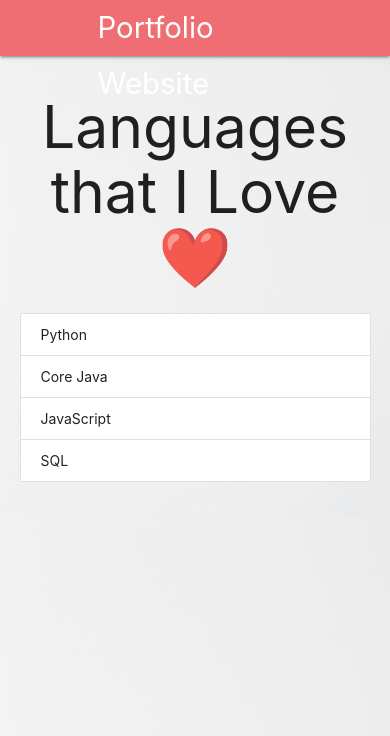
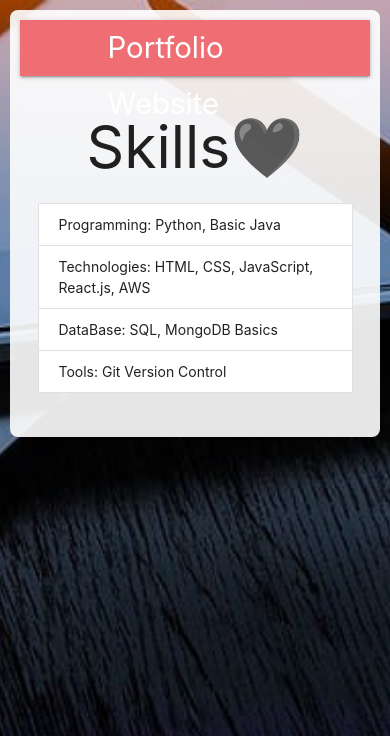
Before and after one commit to kamma-mounika/Portfolio-Website, a Django app: page /languages/ in a window 390 px wide. Shown: the top 736 px of the page. Run offline with Django 5.2, Linux system fonts and the light colour scheme.

Commit message:
Updated mobile layout and top margin

```diff
--- a/templates/main/base.html
+++ b/templates/main/base.html
@@ -2,15 +2,47 @@
 <!DOCTYPE html>
 <html lang="en">
 <head>
-    <meta charset="UTF-8">
+    <meta charset="UTF-8" />
+    <meta name="viewport" content="width=device-width, initial-scale=1.0" />
     <title>Portfolio</title>
-    <link rel="stylesheet" href="{% static 'css/materialize.min.css' %}">
-    <link href="https://fonts.googleapis.com/icon?family=Material+Icons" rel="stylesheet">
+    <link rel="stylesheet" href="{% static 'css/materialize.min.css' %}" />
+    <link href="https://fonts.googleapis.com/icon?family=Material+Icons" rel="stylesheet" />
     <script src="{% static 'js/materialize.min.js' %}"></script>
+
+    <style>
+        /* Make background cover nicely on all devices */
+        body {
+            background-position: center;
+            background-repeat: no-repeat;
+            background-attachment: fixed;
+        }
+
+        /* Increase max width to 1200px */
+        .content-wrapper {
+            max-width: 1200px;
+            margin: 0 auto;
+            padding: 20px;
+            background-color: rgba(255, 255, 255, 0.9); /* Optional for readability */
+            border-radius: 8px;
+            box-sizing: border-box;
+            word-wrap: break-word;
+        }
+
+        @media (max-width: 600px) {
+            .content-wrapper {
+                padding: 10px;
+                margin: 10px;
+                max-width: 95%;
+            }
+        }
+    </style>
 </head>
- <body style="background-image: url('{% static 'background.jpg' %}'); background-size: cover;">
+<body style="background-image: url('{% static 'background.jpg' %}'); background-size: cover;">
 
-{% block content %} {% endblock %}
-{% block script%} {% endblock%}
+    <div class="content-wrapper">
+        {% block content %}{% endblock %}
+    </div>
+
+    {% block script %}{% endblock %}
 </body>
 </html>
--- a/templates/main/languages.html
+++ b/templates/main/languages.html
@@ -2,13 +2,13 @@
 {% block content %}
 {% include 'main/nav.html' %}
  <div class="container">
-    <h1 class="center-align">Languages that I Love❤️</h1>
+    <h1 class="center-align">Skills🖤</h1>
    <div class="row">
      <ul class="collection">
-        <li class="collection-item">Python</li>
-        <li class="collection-item">Core Java</li>
-        <li class="collection-item">JavaScript</li>
-        <li class="collection-item">SQL</li>
+        <li class="collection-item">Programming: Python, Basic Java</li>
+        <li class="collection-item">Technologies: HTML, CSS, JavaScript, React.js, AWS</li>
+        <li class="collection-item">DataBase: SQL, MongoDB Basics</li>
+        <li class="collection-item">Tools: Git Version Control</li>
      </ul>
    </div>
  </div>
--- a/templates/main/nav.html
+++ b/templates/main/nav.html
@@ -4,7 +4,7 @@
       <ul id="nav-mobile" class="right hide-on-med-and-down">
         <li><a href="{% url 'projects' %}">projects</a></li>
         <li><a href="{% url 'certifications' %}">Certifications</a></li>
-        <li><a href="{% url 'languages' %}">Languages</a></li>
+        <li><a href="{% url 'languages' %}">Skills</a></li>
         <li><a href="{% url 'contact' %}">Contact</a></li>
 
       </ul>
```
Also changed, not shown: templates/main/index.html (+4 -4 lines), static/background.jpg.
